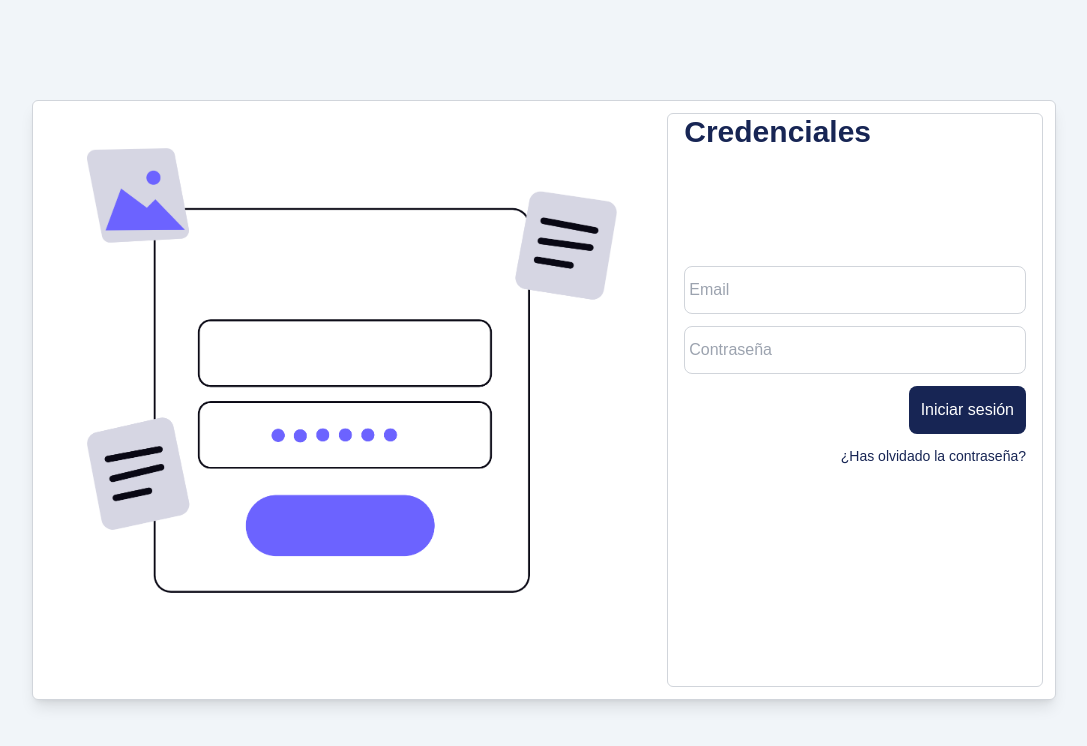
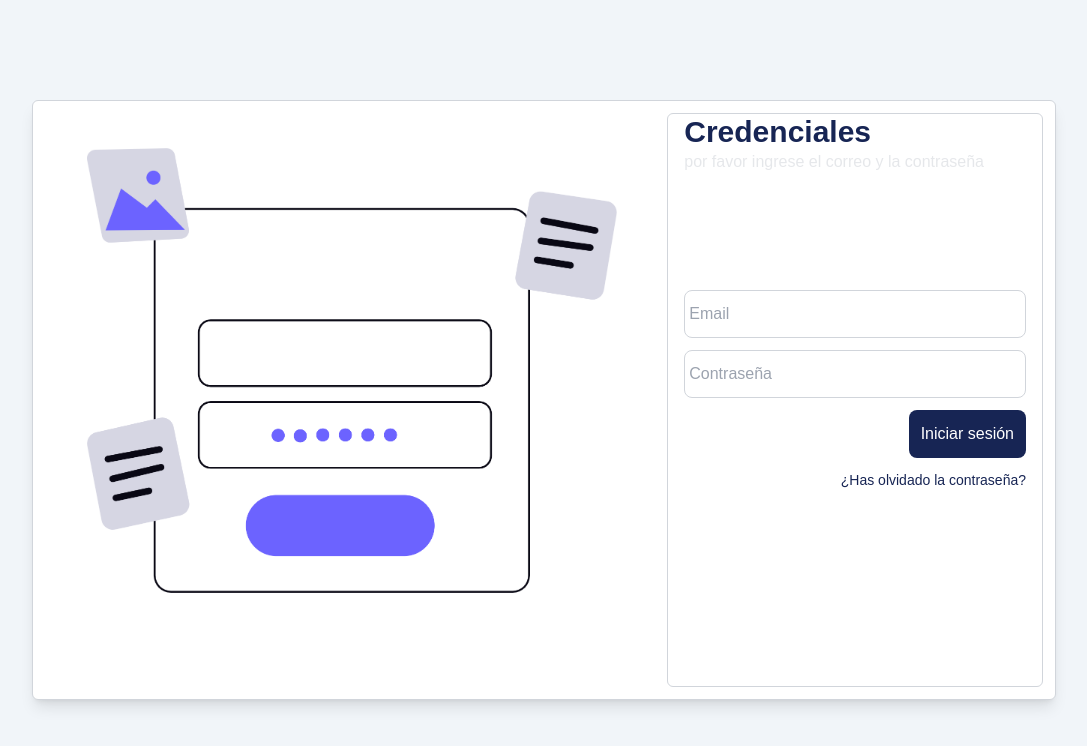
Before and after one commit to andersonNB/dashboardPokemon, a Next.js app: page / in a window 1280 px wide. Shown: the top 746 px of the page, without its empty margins (96-1183 px from the left). Built offline with nearby package versions, Linux system fonts and the light colour scheme.

Commit message:
no comments

```diff
--- a/src/app/login/FormLoginContainer/index.tsx
+++ b/src/app/login/FormLoginContainer/index.tsx
@@ -6,10 +6,7 @@ const FormLoginContainer = () => {
 			<div className="flex w-full flex-col">
 				<span className="text-3xl font-bold w-full">Credenciales</span>
 				<span className="w-full text-gray-400 opacity-25 ">
-					{/**
-					  *
-					   por favor ingrese el correo y la contraseña
-					  */}
+					por favor ingrese el correo y la contraseña
 				</span>
 			</div>
 
```
